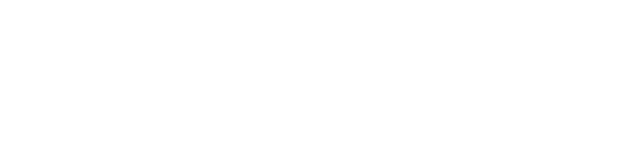
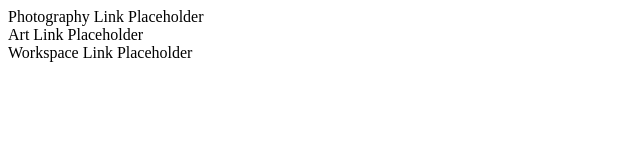
Before and after one commit to PeanutGallery001/PeanutGallery001.github.io, a plain HTML site: page index.html in a window 1280 px wide. Shown: the whole page, without its empty margins (0-640 px from the left). Drawn offline with Linux system fonts and the light colour scheme.

Commit message:
Update index.html

```diff
--- a/index.html
+++ b/index.html
@@ -6,6 +6,16 @@
     <title>Document</title>
 </head>
 <body>
+    <div class="linkIcon" id="photography">
+        Photography Link Placeholder
+    </div>
 
+    <div class="linkIcon" id="art">
+        Art Link Placeholder
+    </div>
+
+    <div class="linkIcon" id="peanut">
+        Workspace Link Placeholder
+    </div>
 </body>
 </html>
```
